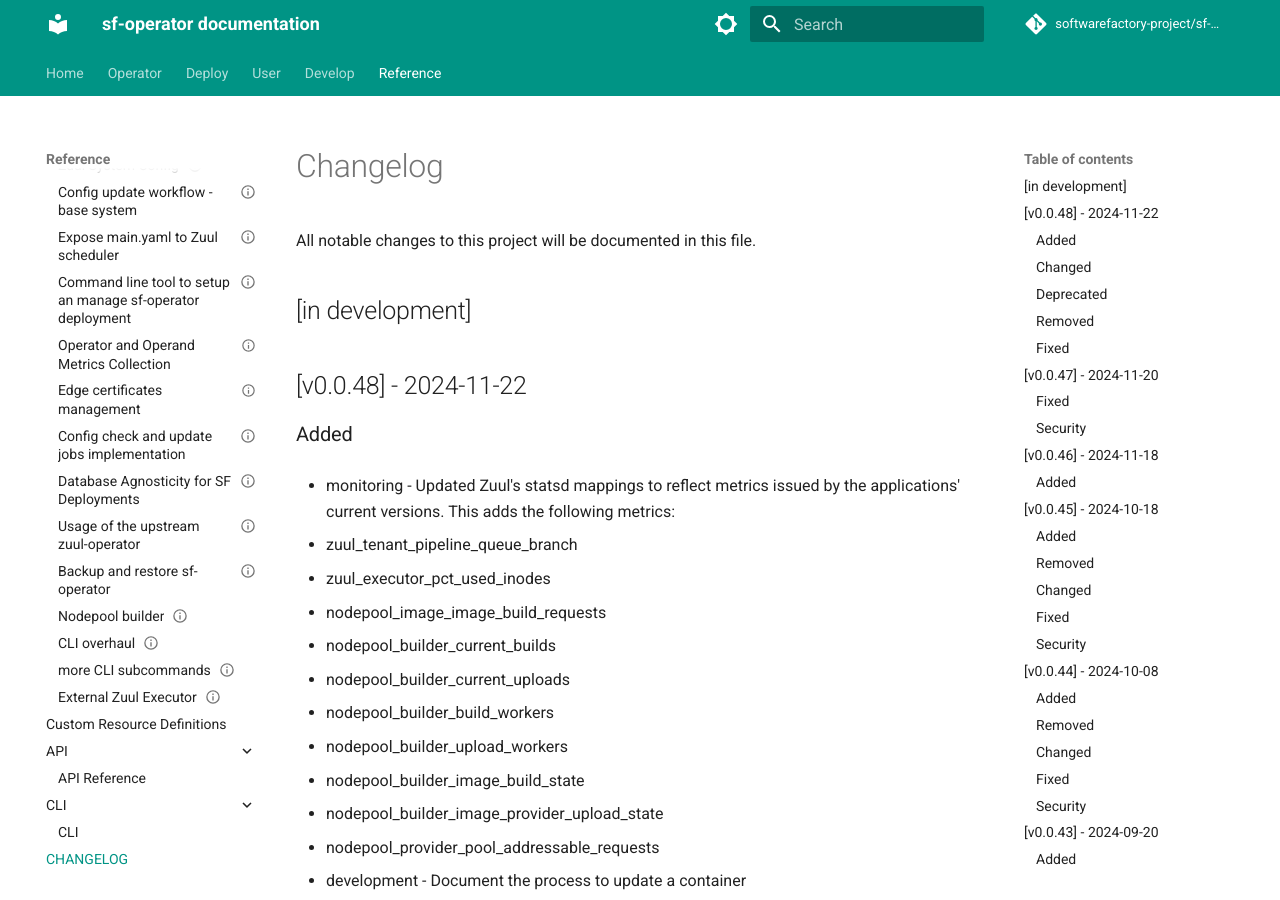
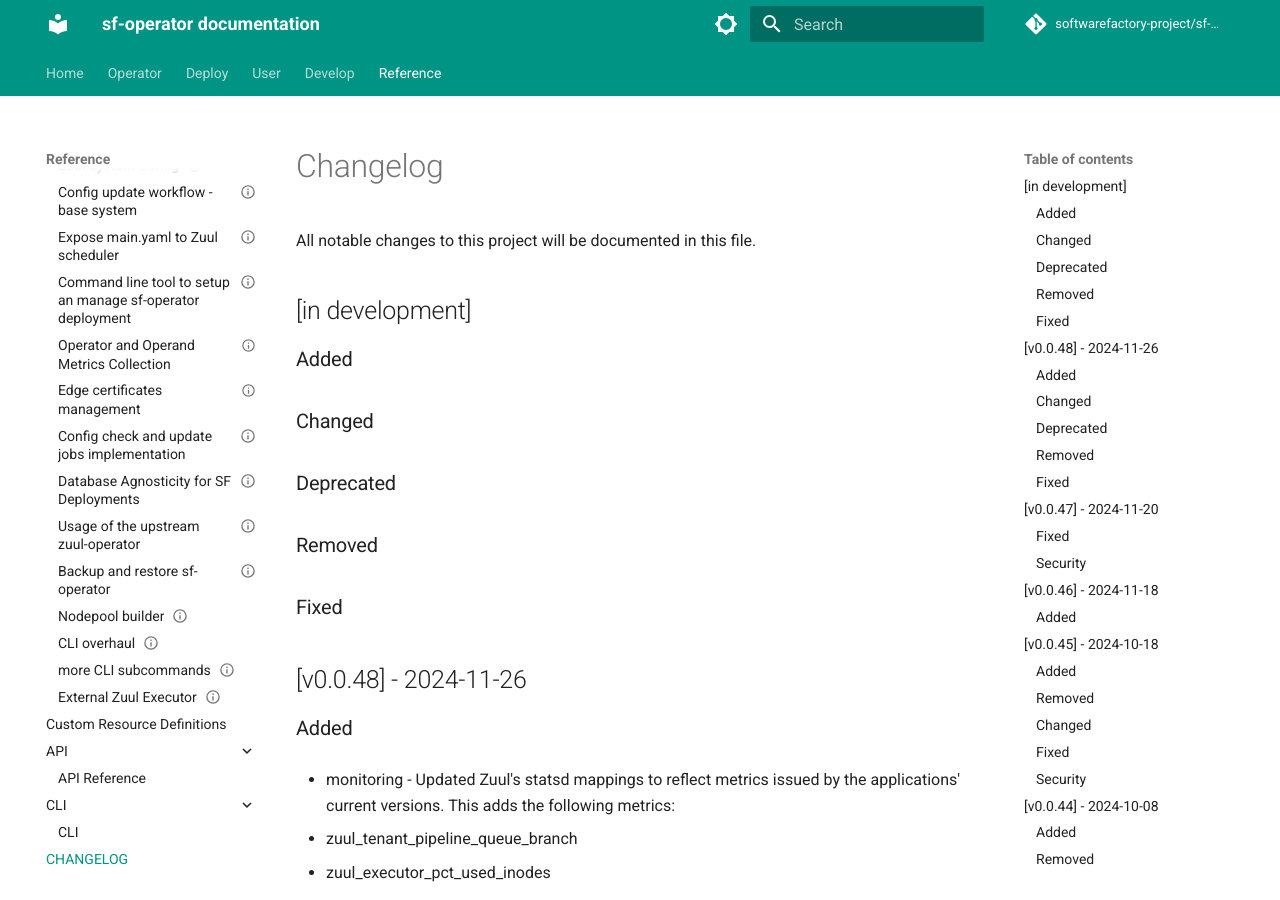
Before and after one commit to softwarefactory-project/sf-operator, an MkDocs documentation site: the page built from doc/reference/CHANGELOG.md, in a window 1280 px wide and 900 px high. Built offline with MkDocs 1.6.1 and Material for MkDocs 9.7.7, drawn with Linux system fonts in a browser that asks for light colours; comment, search, counter and statistics services are not loaded.

Commit message:
fix release date v0.0.48
Change-Id: I6d1e26463d4a383b42a632e193250d9b5d56e754

```diff
--- a/doc/reference/CHANGELOG.md
+++ b/doc/reference/CHANGELOG.md
@@ -4,7 +4,13 @@
 
 ## [in development]
 
-## [v0.0.48] - 2024-11-22
+### Added
+### Changed
+### Deprecated
+### Removed
+### Fixed
+
+## [v0.0.48] - 2024-11-26
 
 ### Added
 
```
